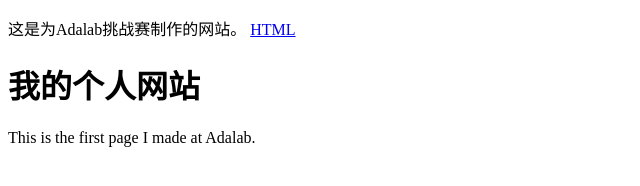
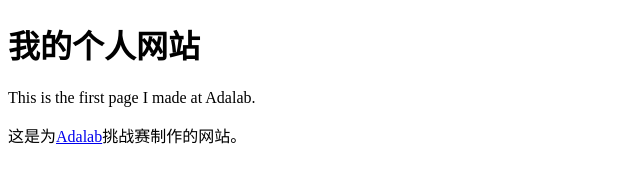
Before and after one commit to HentaiAka/HentaiAka.github.io, a plain HTML site: page index.html in a window 1280 px wide. Shown: the whole page, without its empty margins (0-640 px from the left). Drawn offline with Linux system fonts and the light colour scheme.

Commit message:
Update index.html

```diff
--- a/index.html
+++ b/index.html
@@ -5,14 +5,14 @@
 <head>
     <meta charset="utf-8">
     <title>我的个人网站</title>
-    <p>这是为Adalab挑战赛制作的网站。
-    <a href="https://www.adalab.cn">HTML</a>
-</p>
+
 </head>
 
 <body>
 <h1>我的个人网站</h1>
 <p>This is the first page I made at Adalab.</p>
+<p>这是为<a href="https://www.adalab.cn">Adalab</a>挑战赛制作的网站。
+</p>
 </body>
 
 </html>
```
